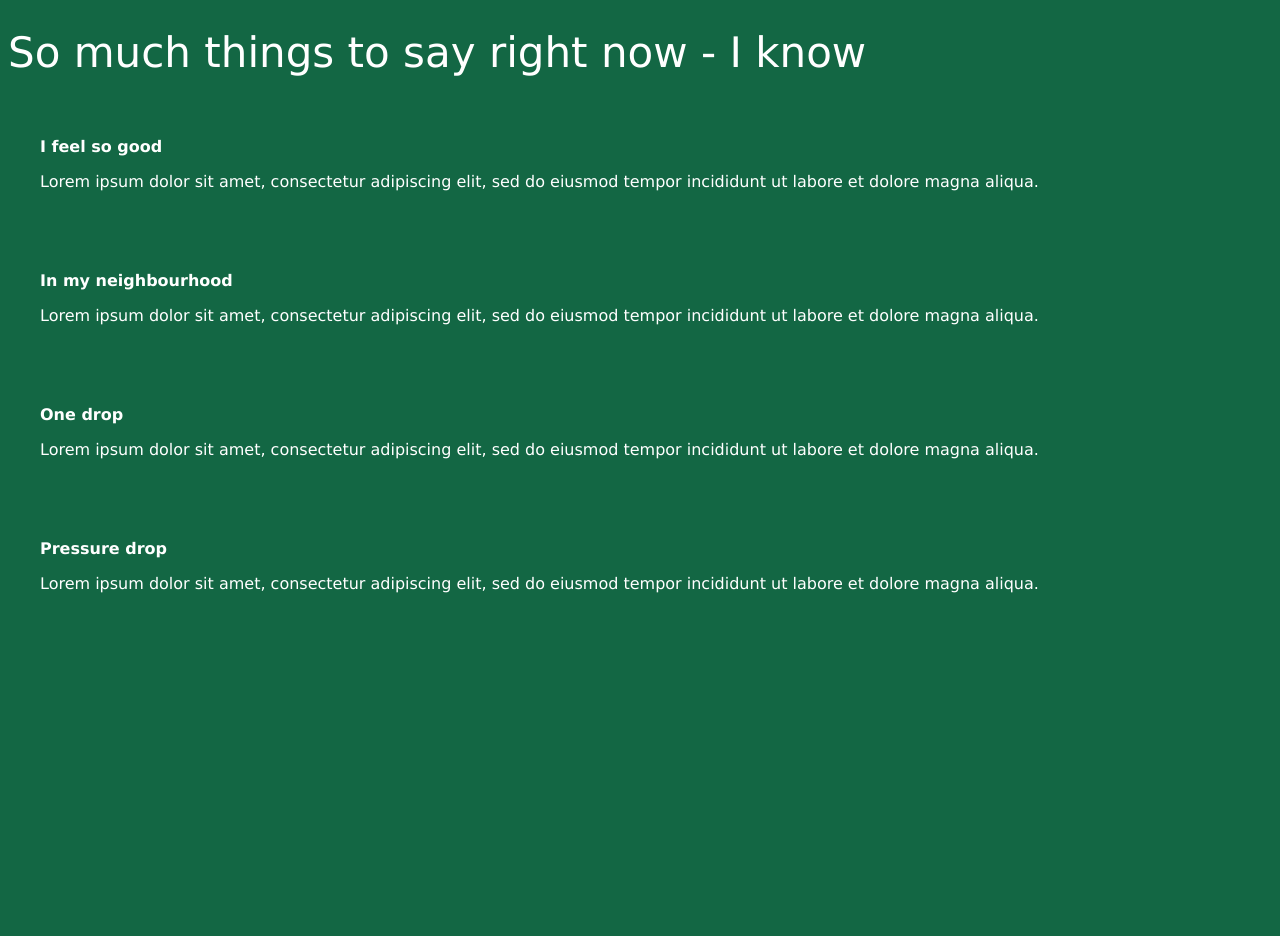
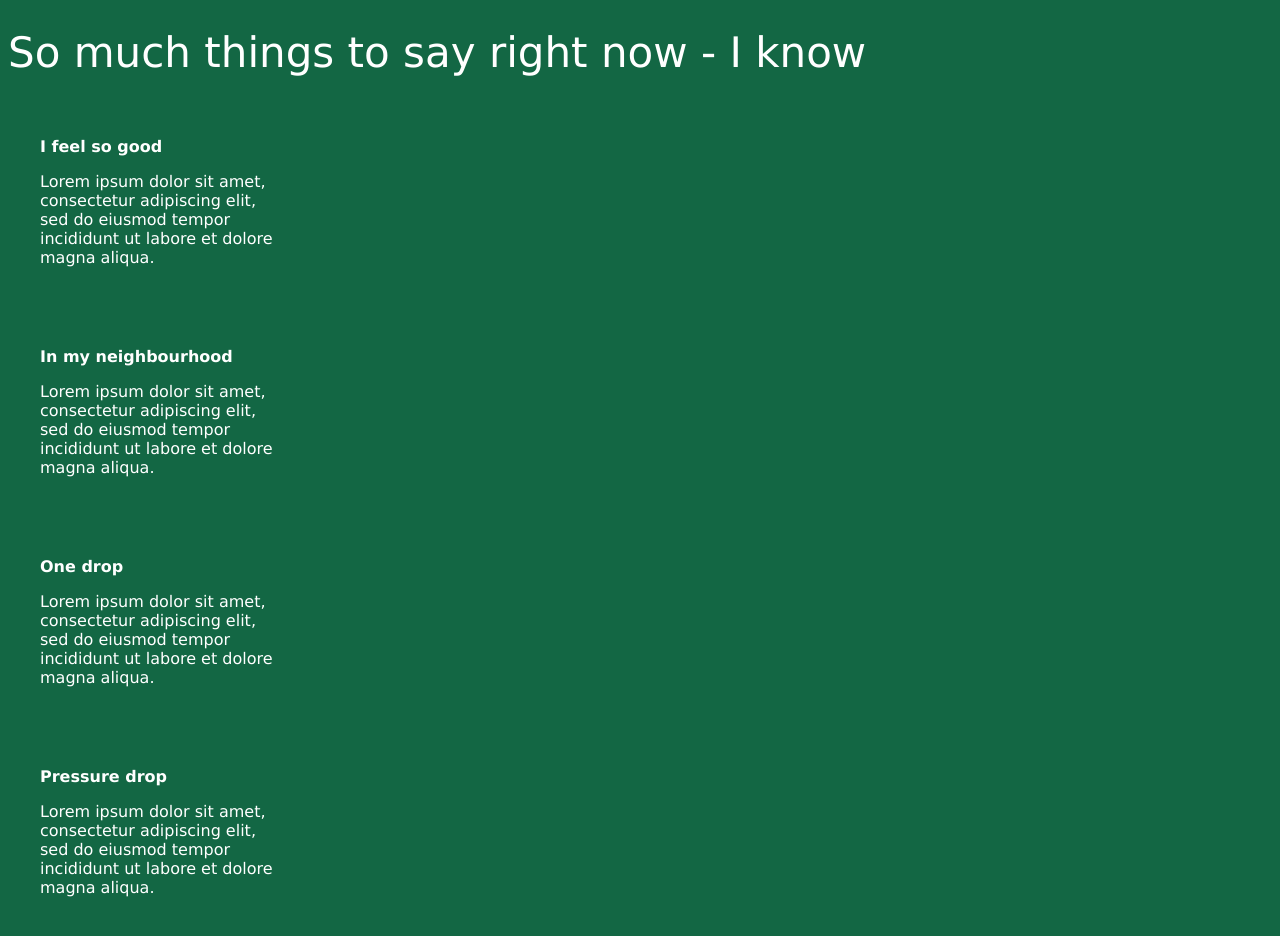
Before and after one commit to Camelonta/camelonta-techtest, a Next.js app: page / in a window 1280 px wide. Shown: the top 936 px of the page. Before the commit the page ends 800 px from the top, so only its background shows below. Built offline with nearby package versions, Linux system fonts and the light colour scheme.

Commit message:
Set size <p>

```diff
--- a/components/Card/styles.module.css
+++ b/components/Card/styles.module.css
@@ -4,3 +4,8 @@
     margin-bottom: 1rem;
     color: white;
 }
+
+.p{
+    max-width: 240px;
+    min-width: 240px;
+}
```
